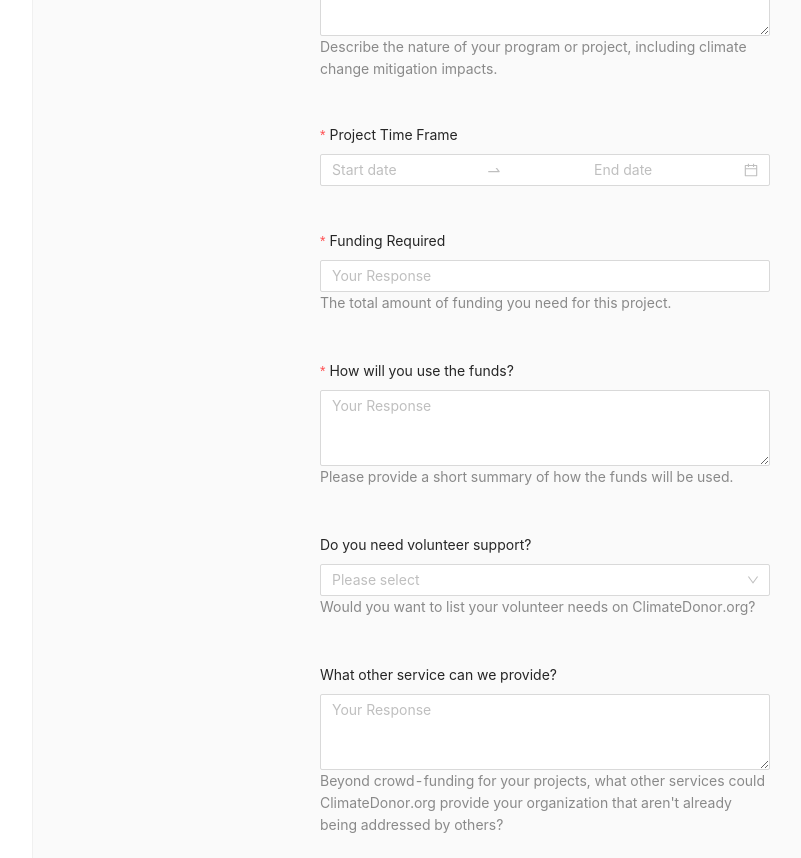
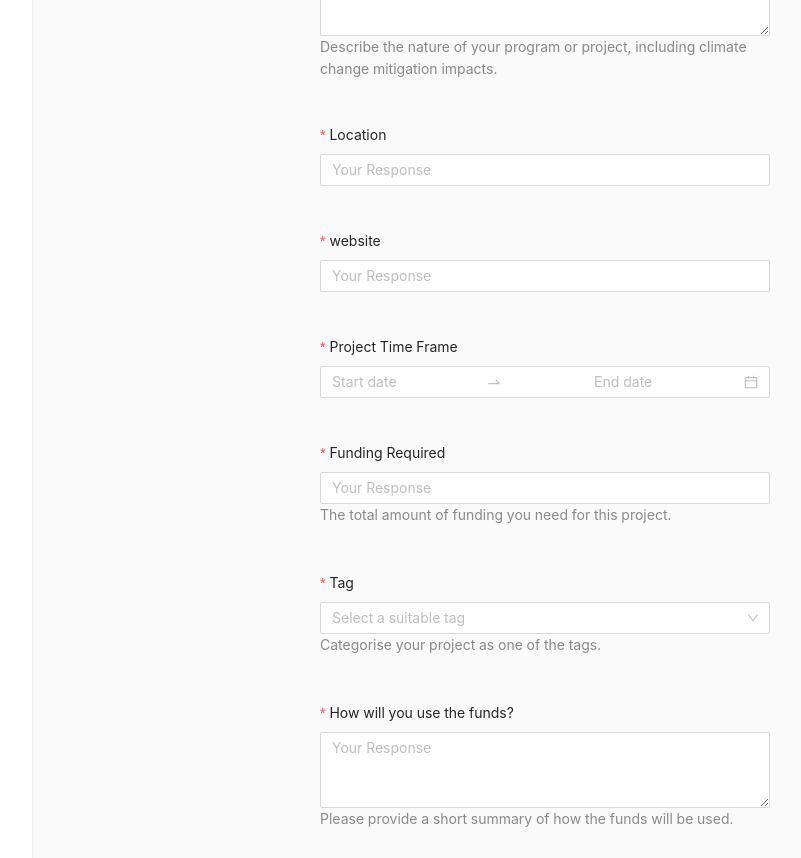
Before and after one commit to tahazaryab/climate-donor-site, a Next.js app: page /owner/dashboard in a window 1280 px wide. Shown: the part 400-1258 px from the top of the page, without its empty margins (223-1024 px from the left). Built offline with nearby package versions, Linux system fonts and the light colour scheme; no server answers.

Commit message:
add new project to firestore

```diff
--- a/pages/owner/dashboard.js
+++ b/pages/owner/dashboard.js
@@ -3,6 +3,8 @@ import DBNavBar from '../../components/DBNavBar';
 import OwnerSidebar from '../../components/OwnerSidebar';
 import styles from '../../styles/OwnerDB.module.css';
 import { Layout, Button, Form, Input, DatePicker, Select } from 'antd';
+import { addProject } from '../../lib/firebase'
+import { faTags } from '@fortawesome/free-solid-svg-icons';
 
 const { Content } = Layout;
 const { TextArea } = Input;
@@ -14,6 +16,17 @@ const OwnerDashboard = () => {
 
     const onFinish = (fieldsValue) => {
         //handle form submit
+        const project = {
+            title: fieldsValue.projectName,
+            description: fieldsValue.description,
+            totalAmt: fieldsValue.funding,
+            src: fieldsValue.website,
+            curAmt: 0,
+            tagName: fieldsValue.tag,
+            location: fieldsValue.location,
+        }
+        addProject(project)
+        console.log(fieldsValue)
     }
 
     return (
@@ -70,6 +83,37 @@ const OwnerDashboard = () => {
                             </Form.Item>
 
                             <Form.Item
+                                name="location"
+                                label="Location"
+                                required
+                                rules={[
+                                    {
+                                        required: true,
+                                        message: 'Please input your project head quarters location',
+                                    },
+                                ]}
+                            >
+                                <Input
+                                    placeholder="Your Response"
+                                />
+                            </Form.Item>
+                            <Form.Item
+                                name="website"
+                                label="website"
+                                required
+                                rules={[
+                                    {
+                                        type: "url",
+                                        message: 'Enter a valid url',
+                                    },
+                                ]}
+                            >
+                                <Input
+                                    placeholder="Your Response"
+                                />
+                            </Form.Item>
+
+                            <Form.Item
                                 name="range"
                                 label="Project Time Frame"
                                 required
@@ -99,7 +143,26 @@ const OwnerDashboard = () => {
                                     placeholder="Your Response"
                                 />
                             </Form.Item>
-
+                            <Form.Item
+                                name="tag"
+                                label="Tag"
+                                extra="Categorise your project as one of the tags."
+                                required
+                                rules={[
+                                    {
+                                        required: true,
+                                        message: 'Please select a suitable tag',
+                                    },
+                                ]}
+                            >
+                                <Select
+                                    placeholder="Select a suitable tag"
+                                    allowClear
+                                >
+                                    <Option value="Transportation">Transportation</Option>
+                                    <Option value="Environment">Environment</Option>
+                                </Select>
+                            </Form.Item>
 
                             <Form.Item
                                 name="usage"
```
Also changed, not shown: lib/firebase.js.
